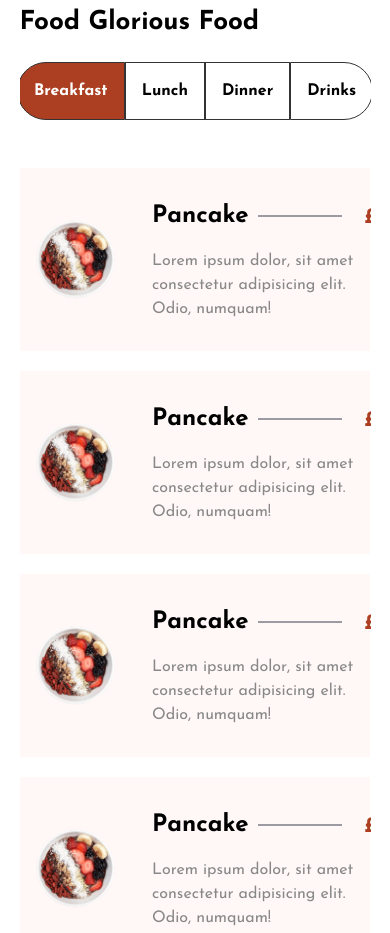
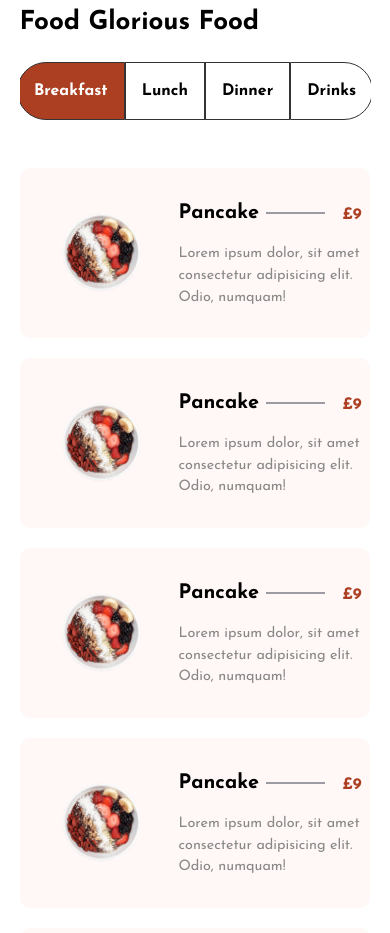
Before and after one commit to samadjei/Grub-Restaurant, a website: page index.html in a window 390 px wide. Shown: the part 2249-3182 px from the top of the page. Drawn offline with nearby package versions, Linux system fonts and the light colour scheme; some packages are replaced by stand-ins of ours.

Commit message:
improved mobile responsiveness for menu

```diff
--- a/sass/abstracts/_globals.scss
+++ b/sass/abstracts/_globals.scss
@@ -78,21 +78,6 @@ ul {
 
 .intro-title {
 	@include intro;
-}
-
-.food {
-	// vertically align the horizontal line next to the h2 element
-	&::after {
-		content: '';
-		display: block;
-		height: 1px;
-		width: 40%;
-		background-color: #3a414e;
-		position: absolute;
-		top: 50%;
-		right: 10%;
-		transform: translateY(-50%);
-	}
 }
 
 .description {
--- a/sass/layout/_menu.scss
+++ b/sass/layout/_menu.scss
@@ -68,6 +68,7 @@
 	@include flexCenter;
 	padding: 1.875rem 2.5rem;
 	background-color: $background-colour;
+	border-radius: 10px;
 
 	&:hover {
 		background-color: #fff;
@@ -95,6 +96,18 @@
 	padding-right: 7.188rem;
 	position: relative;
 	margin-bottom: 0.938rem;
+	// vertically align the horizontal line next to the h2 element
+	&::after {
+		content: '';
+		display: block;
+		height: 1px;
+		width: 40%;
+		background-color: #3a414e;
+		position: absolute;
+		top: 50%;
+		right: 10%;
+		transform: translateY(-50%);
+	}
 }
 
 @media screen and (max-width: 768px) {
@@ -111,4 +124,26 @@
 	.pad-top {
 		padding: 0rem;
 	}
+
+	.food {
+		font-size: 1.25rem;
+		&::after {
+			width: 30%;
+			right: 25%;
+		}
+	}
+
+	.price {
+		font-size: 1rem;
+		margin-left: -2rem;
+	}
+
+	.inner-contents {
+		display: grid;
+		grid-template-columns: 1fr 1fr;
+
+		p {
+			font-size: 0.9rem;
+		}
+	}
 }
```
Also changed, not shown: css/main.css.
